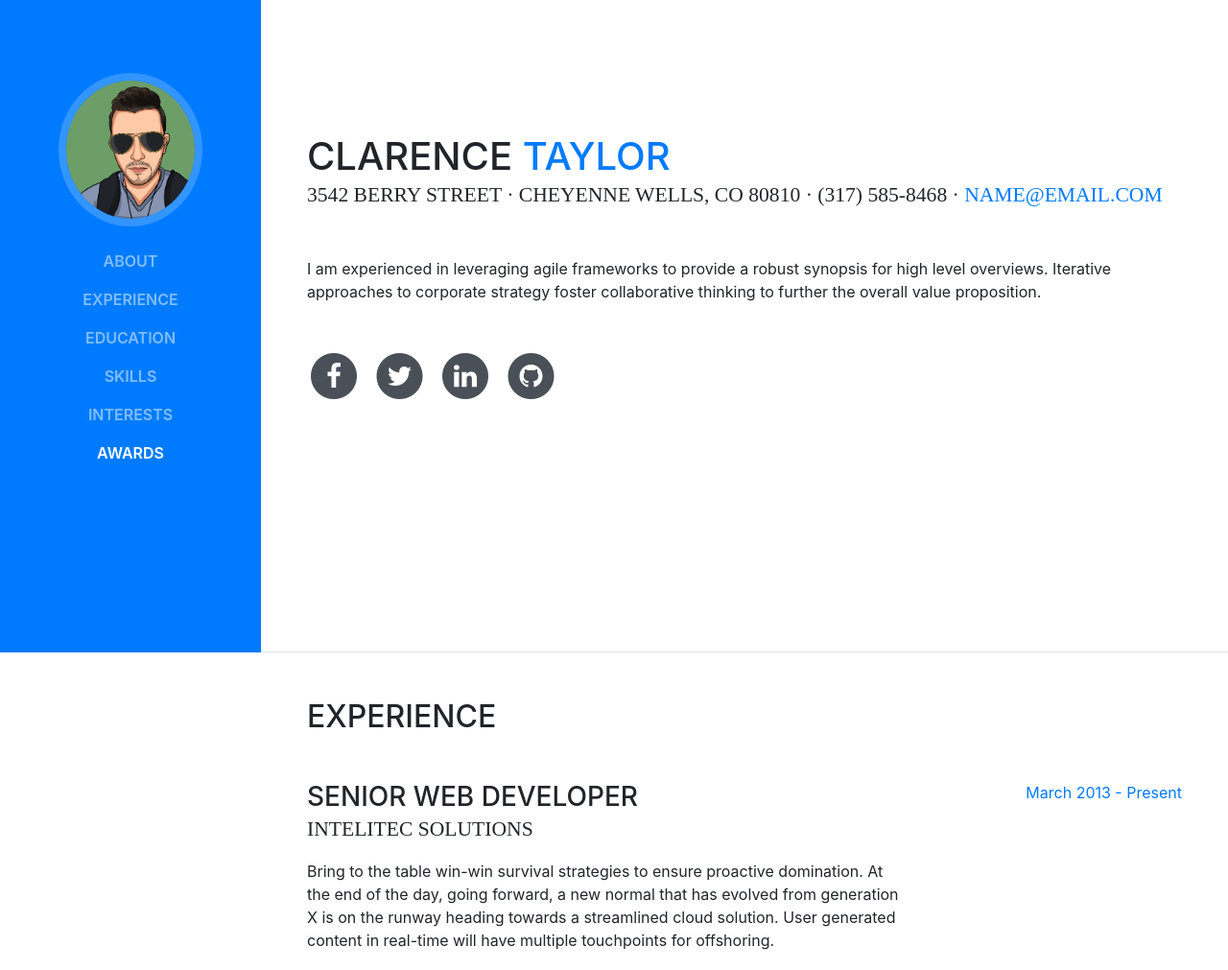
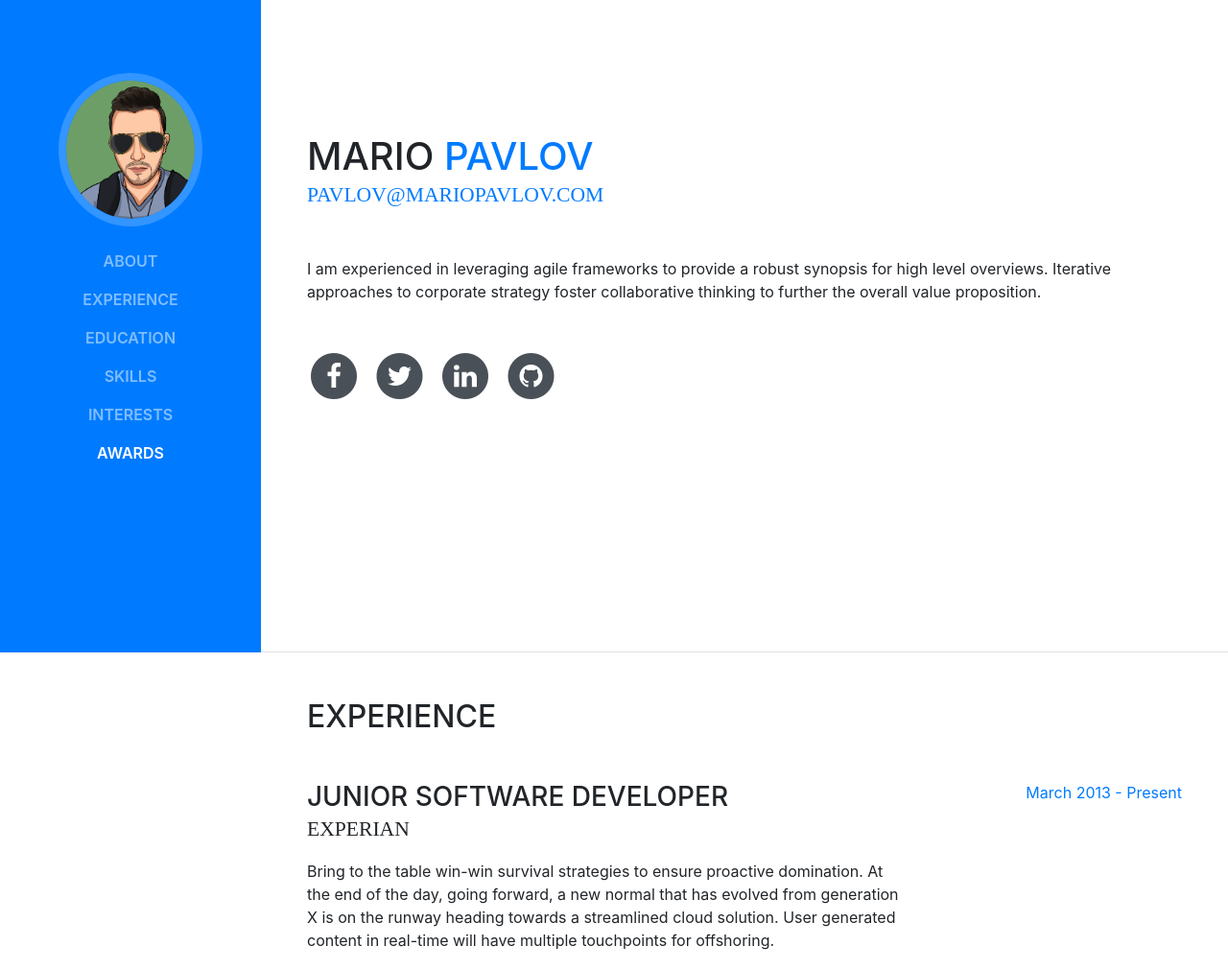
Before and after one commit to mariopavlov/mariopavlov-site, a website with bundled scripts: page index.html in a window 1280 px wide. Shown: the part 120-1131 px from the top of the page at 96% size. Built offline with nearby package versions, Linux system fonts and the light colour scheme; a web font is replaced by a local one.

Commit message:
minor changes

```diff
--- a/index.html
+++ b/index.html
@@ -8,7 +8,7 @@
     <meta name="description" content="">
     <meta name="author" content="">
 
-    <title>Resume - Start Bootstrap Theme</title>
+    <title>Mario Pavlov - Resume</title>
 
     <!-- Bootstrap core CSS -->
     <link href="vendor/bootstrap/css/bootstrap.min.css" rel="stylesheet">
@@ -65,11 +65,11 @@
 
       <section class="resume-section p-3 p-lg-5 d-flex d-column" id="about">
         <div class="my-auto">
-          <h1 class="mb-0">Clarence
-            <span class="text-primary">Taylor</span>
+          <h1 class="mb-0">Mario
+            <span class="text-primary">Pavlov</span>
           </h1>
-          <div class="subheading mb-5">3542 Berry Street · Cheyenne Wells, CO 80810 · (317) 585-8468 ·
-            <a href="mailto:name@email.com">name@email.com</a>
+          <div class="subheading mb-5">
+            <a href="mailto:name@email.com">pavlov@mariopavlov.com</a>
           </div>
           <p class="mb-5">I am experienced in leveraging agile frameworks to provide a robust synopsis for high level overviews. Iterative approaches to corporate strategy foster collaborative thinking to further the overall value proposition.</p>
           <ul class="list-inline list-social-icons mb-0">
@@ -115,8 +115,8 @@
 
           <div class="resume-item d-flex flex-column flex-md-row mb-5">
             <div class="resume-content mr-auto">
-              <h3 class="mb-0">Senior Web Developer</h3>
-              <div class="subheading mb-3">Intelitec Solutions</div>
+              <h3 class="mb-0">Junior Software Developer</h3>
+              <div class="subheading mb-3">Experian</div>
               <p>Bring to the table win-win survival strategies to ensure proactive domination. At the end of the day, going forward, a new normal that has evolved from generation X is on the runway heading towards a streamlined cloud solution. User generated content in real-time will have multiple touchpoints for offshoring.</p>
             </div>
             <div class="resume-date text-md-right">
```
